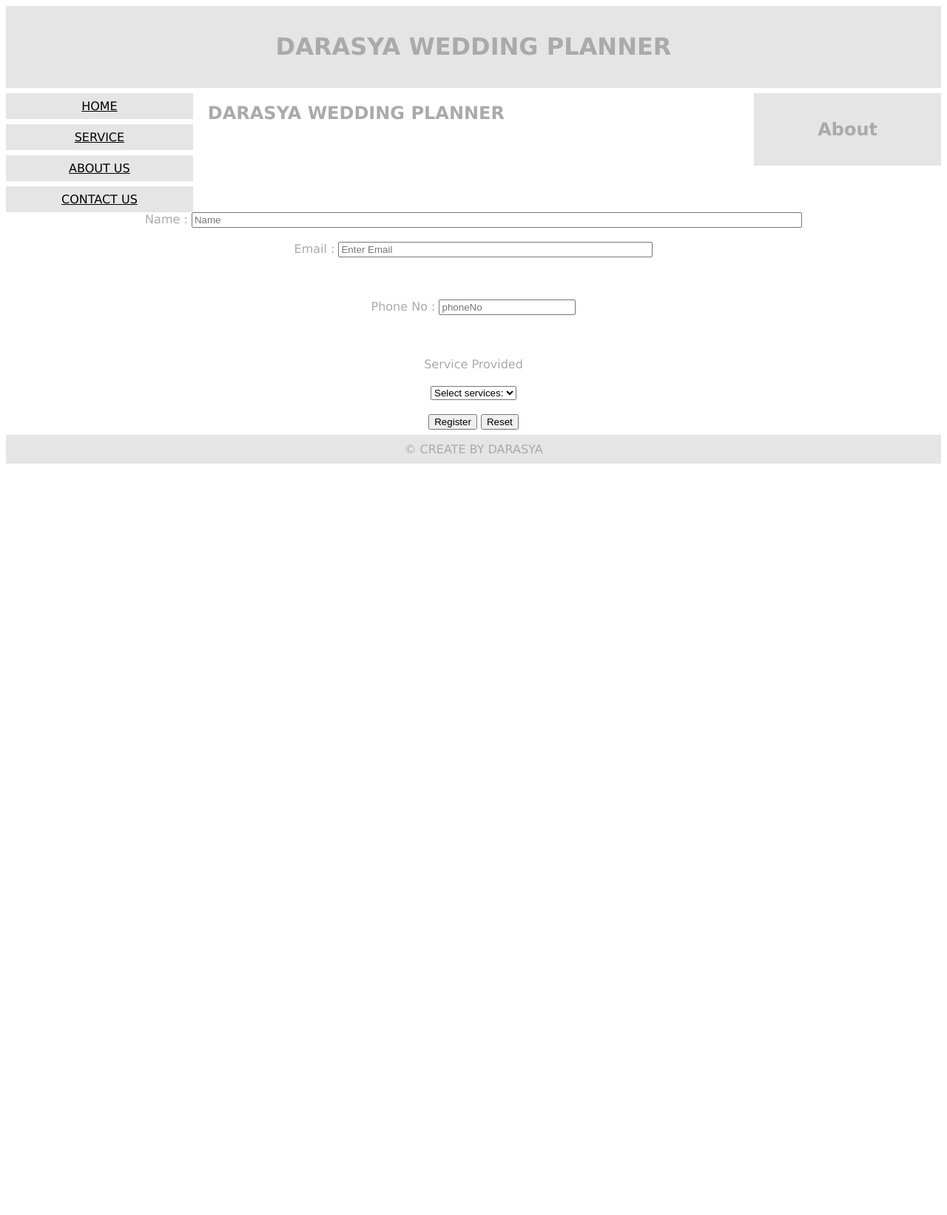
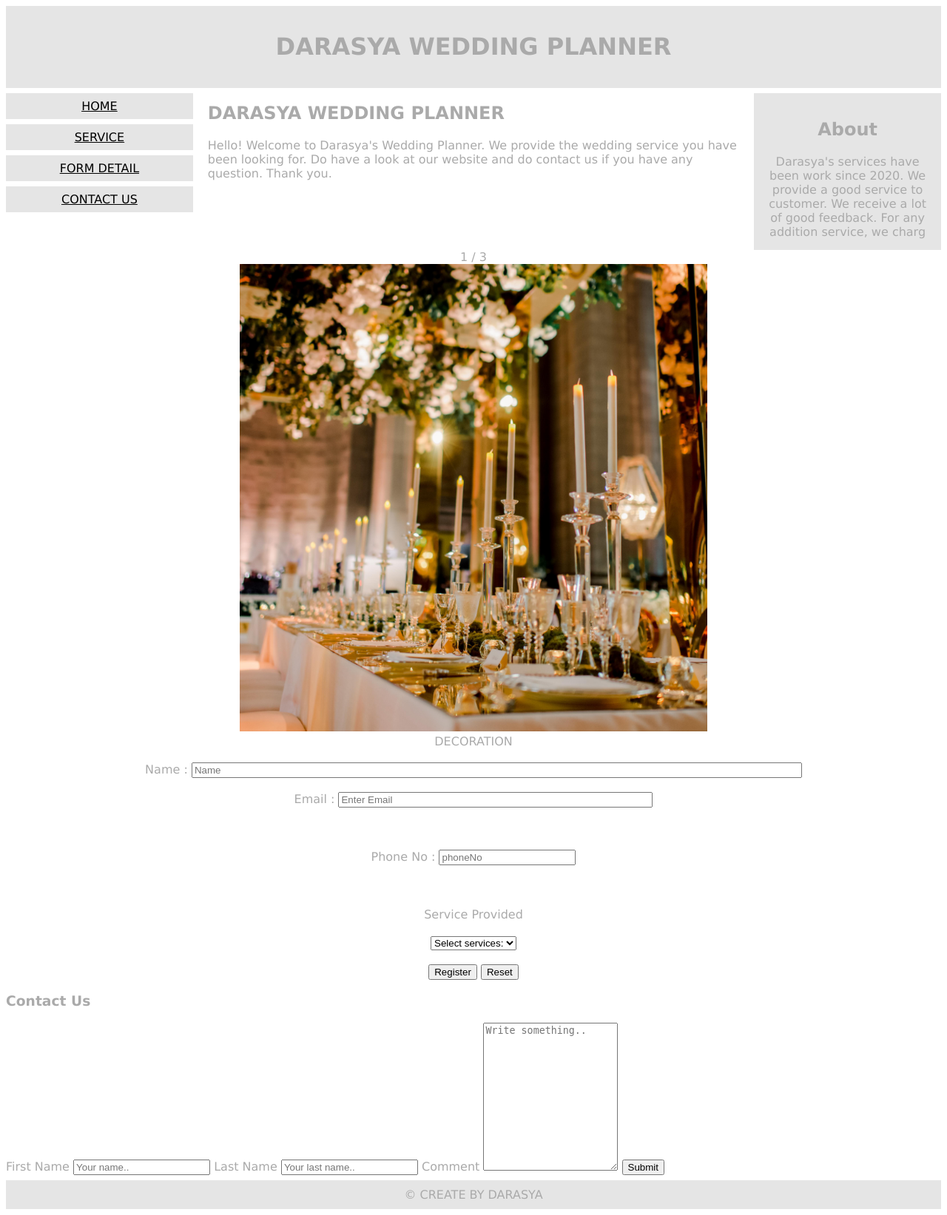
Before and after one commit to Frhsbrn/PBT1_WEBPROGRAMMING, a PHP site: page / in a window 1280 px wide. Shown: the whole page at 74% size. Before the commit the page ends 627 px from the top, so only its background shows below. Run offline with PHP 8.4, Linux system fonts and the light colour scheme.

Commit message:
Update index.php

```diff
--- a/index.php
+++ b/index.php
@@ -10,26 +10,66 @@
 
     <div style="background-color:#e5e5e5;padding:15px;text-align:center;">
         <h1>DARASYA WEDDING PLANNER</h1>
+
     </div>
 
     <div style="overflow:auto">
         <div class="menu">
             <a href="#home">HOME</a>
             <a href="#service">SERVICE</a>
-            <a href="#aboutus">ABOUT US</a>
+            <a href="#form">FORM DETAIL</a>
             <a href="#contactus">CONTACT US</a>
         </div>
 
         <div class="main">
             <h2>DARASYA WEDDING PLANNER</h2>
+            Hello! Welcome to Darasya's Wedding Planner.
+        We provide the wedding service you have been looking for.
+        Do have a look at our website and do contact us if
+        you have any question. Thank you.
         </div>
 
         <div class="right">
             <h2>About</h2>
+            Darasya's services have been work since 2020.
+            We provide a good service to customer.
+            We receive a lot of good feedback.
+            For any addition service, we charg
         </div>
     </div>
+
     <center>
-    <form method="post" action="function.php">
+        <div class="slideshow-container">
+
+            <div class="mySlides fade">
+                <div class="numbertext">1 / 3</div>
+                <img src="img/decoration.jpeg" style="width:50%">
+                <div class="text">DECORATION</div>
+            </div>
+
+            <div class="mySlides fade">
+                <div class="numbertext">2 / 3</div>
+                <img src="img/makeup.jpg" style="width:50%">
+                <div class="text">BEAUTY</div>
+            </div>
+
+            <div class="mySlides fade">
+                <div class="numbertext">3 / 3</div>
+                <img src="img/photography.jpg" style="width:50%">
+                <div class="text">PHOTOGRAPHY</div>
+            </div>
+
+        </div>
+        <br>
+
+        <div style="text-align:center">
+            <span class="dot"></span>
+            <span class="dot"></span>
+            <span class="dot"></span>
+        </div>
+    </center>
+    <center>
+        <form method="post" id="form" action="function.php">
             <div class="container">
 
                 Name :
@@ -56,10 +96,10 @@
 
                 <select class=service name="service" id="service">
                     <option value="0">Select services:</option>
-                <option value="deco">Decoration</option>
-                <option value="beauty">Beauticion</option>
-                <option value="photo"> Photography</option>
-                <option value="costume">Costume</option>
+                    <option value="DECORATION">Decoration</option>
+                    <option value="BEAUTICION">Beauticion</option>
+                    <option value="PHOTOGRAPHY"> Photography</option>
+                    <option value="COSTUME">Costume</option>
                 </select>
                 <br> <br>
             </div>
@@ -68,9 +108,47 @@
         </form>
     </center>
 
-</body>
+    <script>
+        var slideIndex = 0;
+        showSlides();
 
-</html>
+        function showSlides() {
+            var i;
+            var slides = document.getElementsByClassName("mySlides");
+            var dots = document.getElementsByClassName("dot");
+            for (i = 0; i < slides.length; i++) {
+                slides[i].style.display = "none";
+            }
+            slideIndex++;
+            if (slideIndex > slides.length) {
+                slideIndex = 1
+            }
+            for (i = 0; i < dots.length; i++) {
+                dots[i].className = dots[i].className.replace(" active", "");
+            }
+            slides[slideIndex - 1].style.display = "block";
+            dots[slideIndex - 1].className += " active";
+            setTimeout(showSlides, 2000); // Change image every 2 seconds
+        }
+    </script>
+
+
+    <h3>Contact Us</h3>
+
+    <div class="container" id="contactus">
+        <form >
+            <label for="fname">First Name</label>
+            <input type="text" id="fname" name="firstname" placeholder="Your name..">
+
+            <label for="lname">Last Name</label>
+            <input type="text" id="lname" name="lastname" placeholder="Your last name..">
+
+            <label for="subject">Comment</label>
+            <textarea id="subject" name="comment" placeholder="Write something.." style="height:200px"></textarea>
+
+            <input type="submit" value="Submit">
+        </form>
+    </div>
 
     <div style="background-color:#e5e5e5;text-align:center;padding:10px;margin-top:7px;">© CREATE BY DARASYA</div>
 
```
Lines whose indentation alone changed are shown as unchanged.
